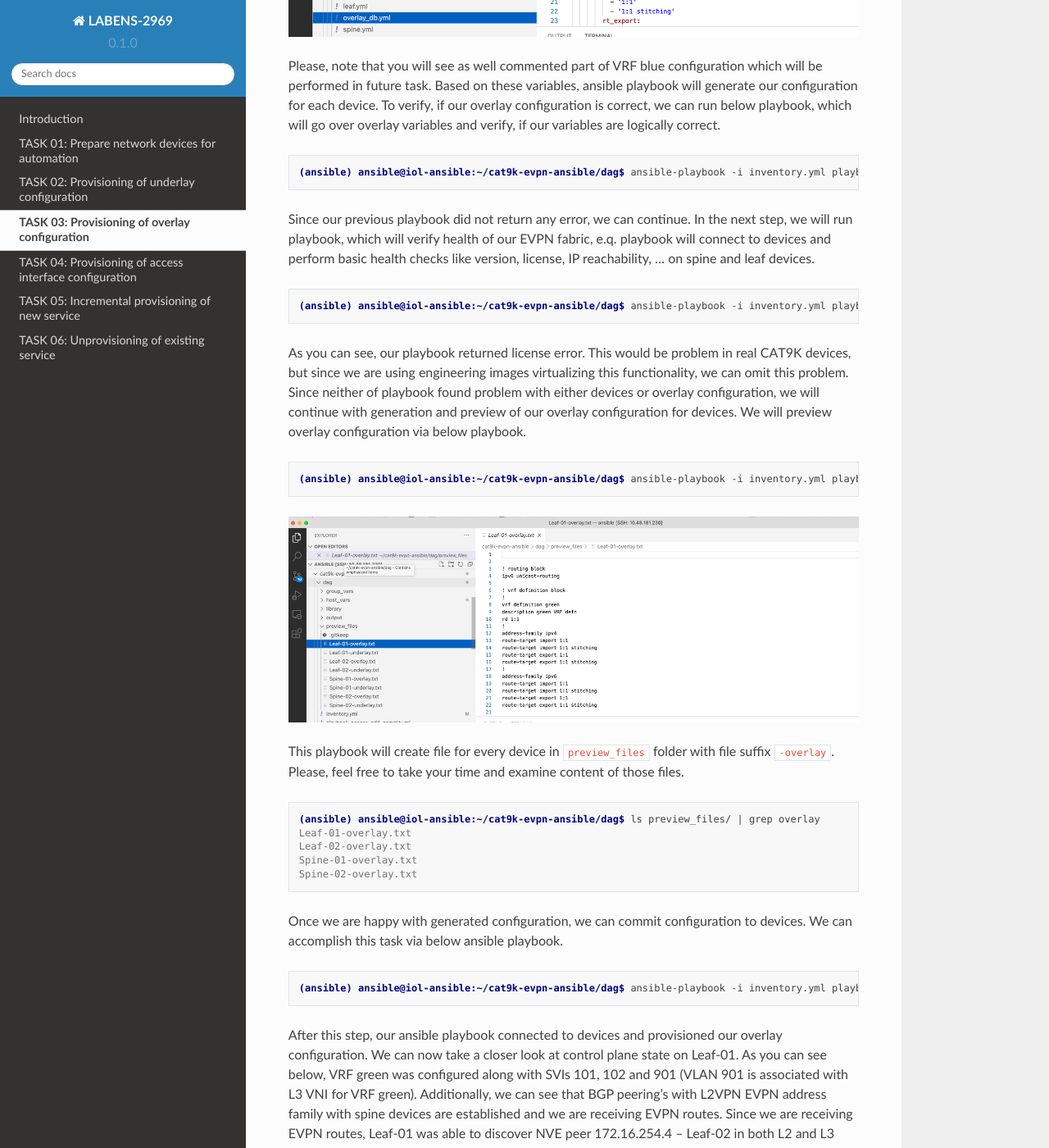
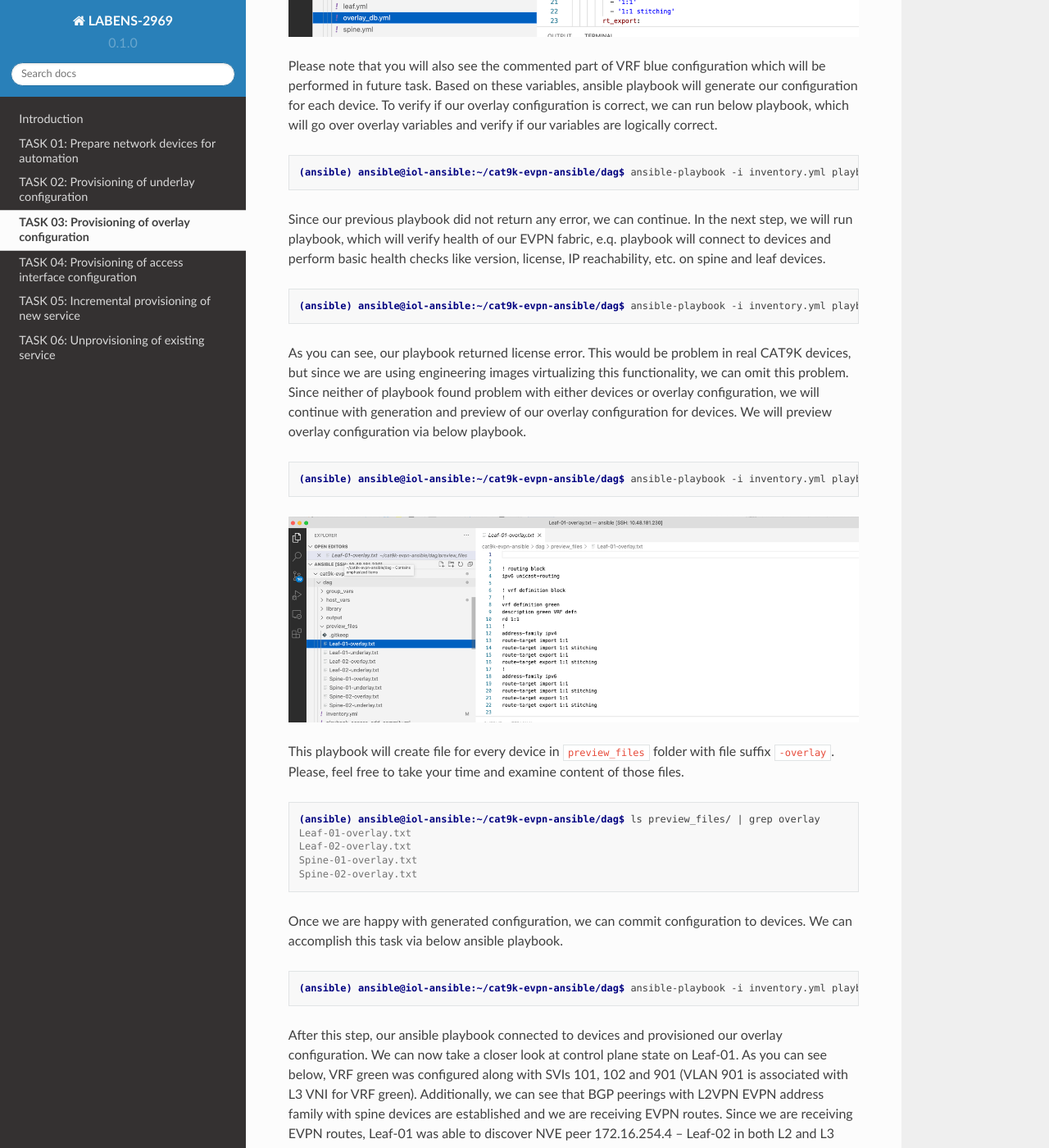
Before and after one commit to dvishchu/labens-2969, a Sphinx documentation site: the page built from docs/source/task_03.rst, in a window 1280 px wide and 1400 px high, scrolled down 933 px. Shown: the whole window at 82% size. Built offline with Sphinx 7.4.7 and the Read the Docs theme 2.0.0, drawn with Linux system fonts in a browser that asks for light colours; some of the changed text lies outside the part shown.

Commit message:
Update task_03.rst

```diff
--- a/docs/source/task_03.rst
+++ b/docs/source/task_03.rst
@@ -13,13 +13,13 @@ Same as it was for the underlay, we have to define our variables for overlay as
 
 .. image:: assets/task03_overlay_db.png
 
-Please, note that you will see as well commented part of VRF blue configuration which will be performed in future task. Based on these variables, ansible playbook will generate our configuration for each device. To verify, if our overlay configuration is correct, we can run below playbook, which will go over overlay variables and verify, if our variables are logically correct.
+Please note that you will also see the commented part of VRF blue configuration which will be performed in future task. Based on these variables, ansible playbook will generate our configuration for each device. To verify if our overlay configuration is correct, we can run below playbook, which will go over overlay variables and verify if our variables are logically correct.
 
 .. code-block:: console
 
     (ansible) ansible@iol-ansible:~/cat9k-evpn-ansible/dag$ ansible-playbook -i inventory.yml playbook_yml_validation.yml
 
-Since our previous playbook did not return any error, we can continue. In the next step, we will run playbook, which will verify health of our EVPN fabric, e.q. playbook will connect to devices and perform basic health checks like version, license, IP reachability, … on spine and leaf devices.
+Since our previous playbook did not return any error, we can continue. In the next step, we will run playbook, which will verify health of our EVPN fabric, e.q. playbook will connect to devices and perform basic health checks like version, license, IP reachability, etc. on spine and leaf devices.
 
 .. code-block:: console
 
@@ -49,7 +49,7 @@ Once we are happy with generated configuration, we can commit configuration to d
 
     (ansible) ansible@iol-ansible:~/cat9k-evpn-ansible/dag$ ansible-playbook -i inventory.yml playbook_overlay_commit.yml
 
-After this step, our ansible playbook connected to devices and provisioned our overlay configuration. We can now take a closer look at control plane state on Leaf-01. As you can see below, VRF green was configured along with SVIs 101, 102 and 901 (VLAN 901 is associated with L3 VNI for VRF green). Additionally, we can see that BGP peering’s with L2VPN EVPN address family with spine devices are established and we are receiving EVPN routes. Since we are receiving EVPN routes, Leaf-01 was able to discover NVE peer 172.16.254.4 – Leaf-02 in both L2 and L3 VNIs.
+After this step, our ansible playbook connected to devices and provisioned our overlay configuration. We can now take a closer look at control plane state on Leaf-01. As you can see below, VRF green was configured along with SVIs 101, 102 and 901 (VLAN 901 is associated with L3 VNI for VRF green). Additionally, we can see that BGP peerings with L2VPN EVPN address family with spine devices are established and we are receiving EVPN routes. Since we are receiving EVPN routes, Leaf-01 was able to discover NVE peer 172.16.254.4 – Leaf-02 in both L2 and L3 VNIs.
 
 .. image:: assets/task03_overlay.png
     :align: center
```
